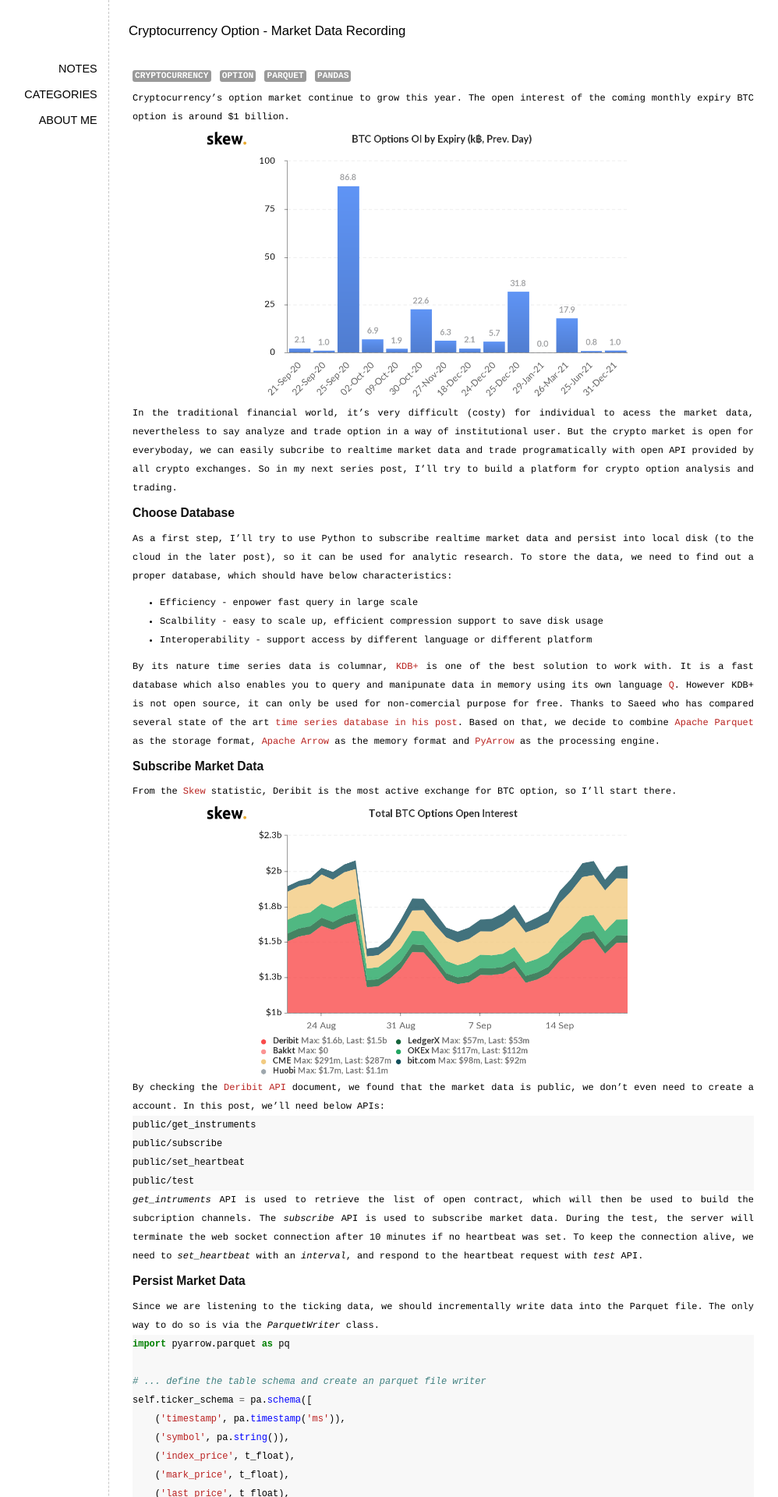
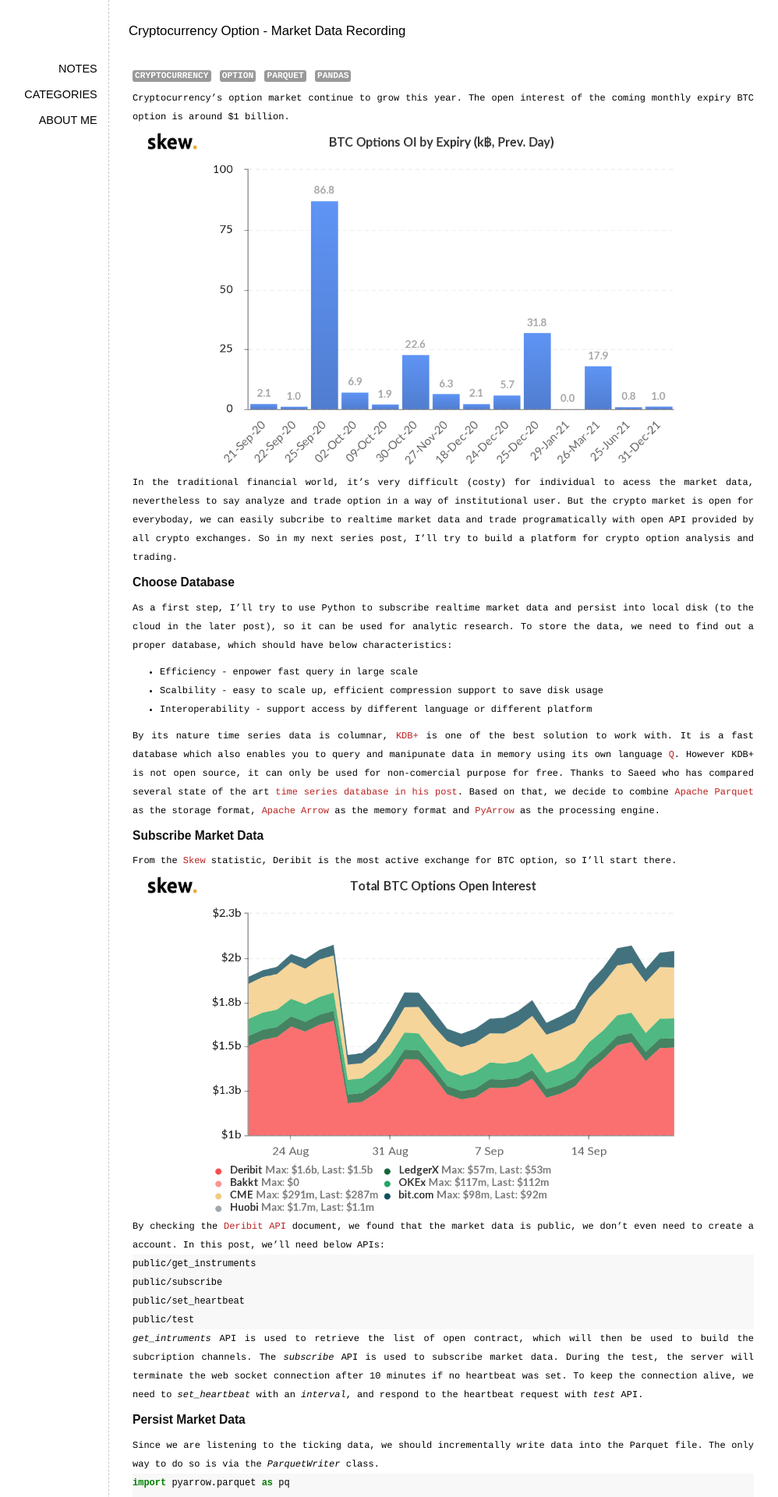
Before and after one commit to elan2wang/note, a Jekyll site: the page built from _posts/2020-09-14-market-data-recorder.md, in a window 1280 px wide. Shown: the top 1920 px of the page at 78% size, without its empty margins (111-1109 px from the left). Built offline with Jekyll 4.4.1, drawn with Linux system fonts in a browser that asks for light colours; comment, search, counter and statistics services are not loaded; some of the changed text lies outside the part shown.

```diff
--- a/style/note.css
+++ b/style/note.css
@@ -46,10 +46,8 @@ a:hover {
 img {
 	display: block;
 	border: none;
-	max-width: 80%;
+	max-width: 100%;
 	background: none;
-	margin-left: auto;
-	margin-right: auto;
 }
 
 #sidebar {
```
Also changed, not shown: _posts/2020-09-14-market-data-recorder.md (+1 -1 lines).
